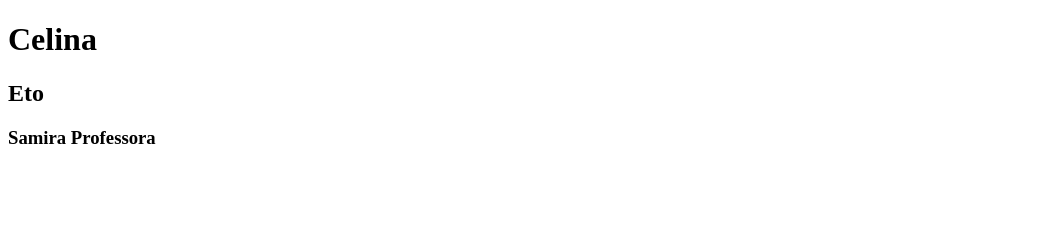
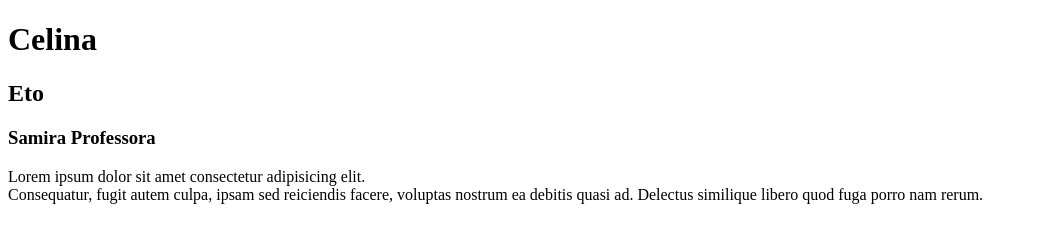
Before and after one commit to celinaheto/para-praticar, a plain HTML site: page index.html in a window 1280 px wide. Shown: the whole page, without its empty margins (0-1037 px from the left). Drawn offline with Linux system fonts and the light colour scheme.

Commit message:
inclui lorem

```diff
--- a/index.html
+++ b/index.html
@@ -11,5 +11,12 @@
     <h2>Eto</h2>
 
     <h3>Samira Professora</h3>
+
+    <p>
+      Lorem ipsum dolor sit amet consectetur adipisicing elit.
+      <br />Consequatur, fugit autem culpa, ipsam sed reiciendis facere,
+      voluptas nostrum ea debitis quasi ad. Delectus similique libero quod fuga
+      porro nam rerum.
+    </p>
   </body>
 </html>
```
